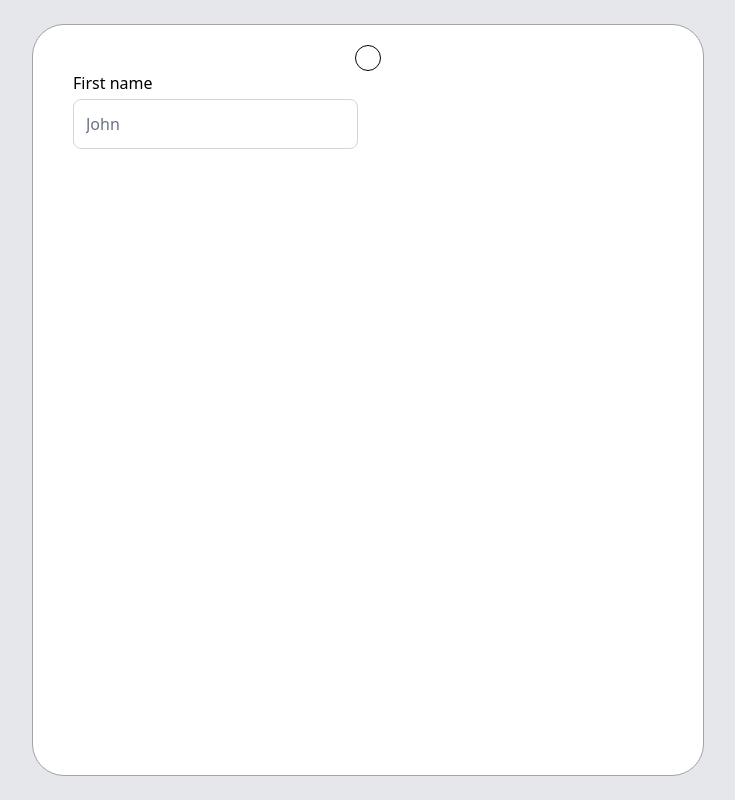
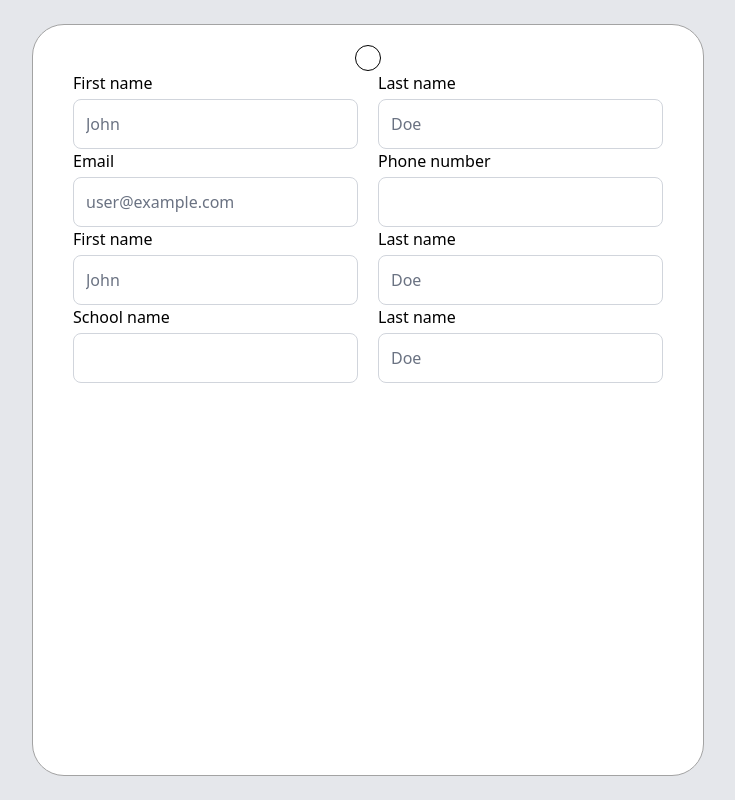
Before and after one commit to martin-codex3/school-management-v1, a SvelteKit app in the folder frontend/: page / in a window 1280 px wide. Shown: the whole page, without its empty margins (272-1007 px from the left). Built offline with nearby package versions, Linux system fonts and the light colour scheme; a web font is replaced by a local one.

Commit message:
updating the account form

```diff
--- a/frontend/src/lib/components/inputs/TextInput.svelte
+++ b/frontend/src/lib/components/inputs/TextInput.svelte
@@ -19,6 +19,6 @@
         {id}
         {placeholder}
         {name}
-        class="w-full mt-1 py-3 px-3 rounded-lg outline-none border border-gray-300 focus:border-primary-main-green focus:ring-primary-main-green"
+        class="w-full mt-1 py-3 px-3 rounded-lg outline-none border border-gray-300 focus:border-primary-main-purple focus:ring-primary-main-purple"
     />
 </div>
--- a/frontend/src/routes/+page.svelte
+++ b/frontend/src/routes/+page.svelte
@@ -17,6 +17,7 @@
 
             <div>
                 <form action="">
+                    <div class="wrapper">
                         <div
                             class="grid grid-cols-1 md:grid-cols-2 lg:grid-cols-2 gap-5"
                         >
@@ -27,6 +28,75 @@
                                 id="FirstName"
                                 label="First name"
                             />
+
+                            <TextInput
+                                type="text"
+                                name="last_name"
+                                placeholder="Doe"
+                                id="LastName"
+                                label="Last name"
+                            />
+                        </div>
+
+                        <div
+                            class="grid grid-cols-1 md:grid-cols-2 lg:grid-cols-2 gap-5"
+                        >
+                            <TextInput
+                                type="email"
+                                name="email"
+                                placeholder="user@example.com"
+                                id="Email"
+                                label="Email"
+                            />
+
+                            <TextInput
+                                type="text"
+                                name="phone_number"
+                                placeholder=""
+                                id="PhoneNumber"
+                                label="Phone number"
+                            />
+                        </div>
+
+                        <div
+                            class="grid grid-cols-1 md:grid-cols-2 lg:grid-cols-2 gap-5"
+                        >
+                            <TextInput
+                                type="text"
+                                name="first_name"
+                                placeholder="John"
+                                id="FirstName"
+                                label="First name"
+                            />
+
+                            <TextInput
+                                type="text"
+                                name="last_name"
+                                placeholder="Doe"
+                                id="LastName"
+                                label="Last name"
+                            />
+                        </div>
+
+                        <div
+                            class="grid grid-cols-1 md:grid-cols-2 lg:grid-cols-2 gap-5"
+                        >
+                            <TextInput
+                                type="text"
+                                name="school_name"
+                                placeholder=""
+                                id="SchoolName"
+                                label="School name"
+                            />
+
+                            <TextInput
+                                type="text"
+                                name="last_name"
+                                placeholder="Doe"
+                                id="LastName"
+                                label="Last name"
+                            />
+                        </div>
                     </div>
                 </form>
             </div>
--- a/frontend/src/routes/layout.css
+++ b/frontend/src/routes/layout.css
@@ -4,7 +4,7 @@
 
 @theme {
     --font-primary-main: SF-Pro, ui-sans-serif, system-ui, sans-serif;
-    --color-primary-main-green: #1DB954;
+    --color-primary-main-purple: #764EDD;
     --color-primary-main-black: #191414;
     --color-primary-border: #a3a3a3;
 }
```
Lines whose indentation alone changed are shown as unchanged.
